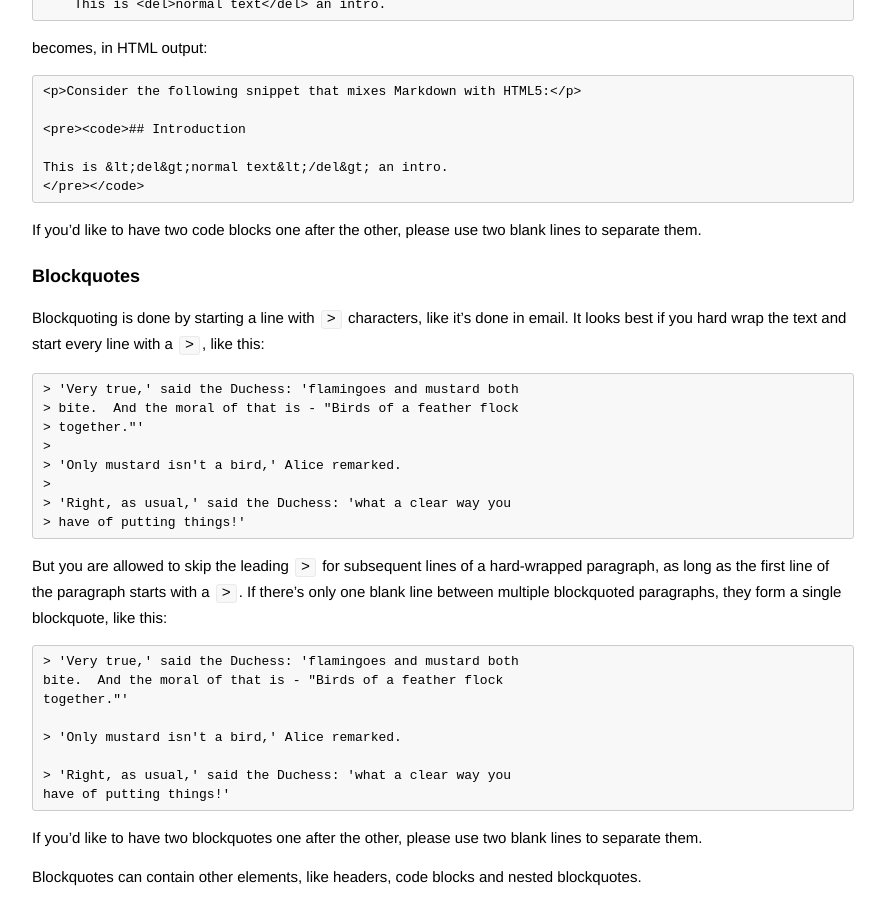
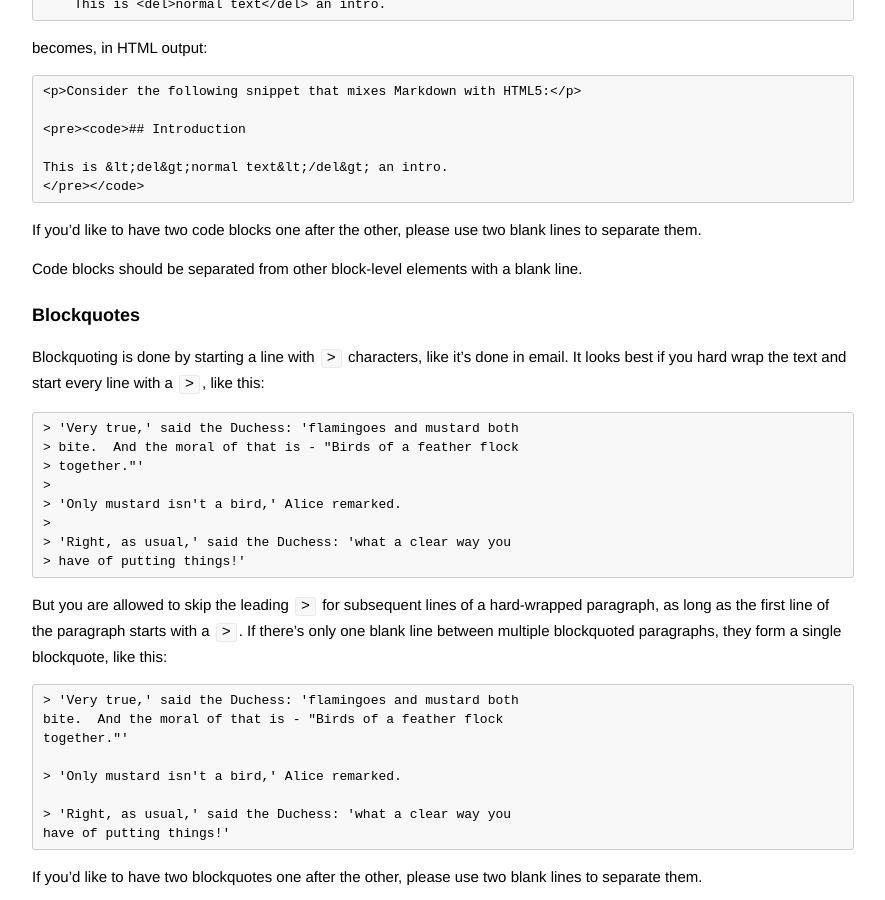
Before and after one commit to vfmd/vfmd-spec, a Jekyll site: the page built from userguide.md, in a window 1280 px wide and 900 px high, scrolled down 3799 px. Shown: the whole window, without its empty margins (197-1082 px from the left). Built offline with Jekyll 4.4.1, drawn with Linux system fonts in a browser that asks for light colours; Markdown is read by kramdown in place of the engine named in the settings.

Commit message:
userguide: Code blocks should be separated by blank lines

```diff
--- a/userguide.md
+++ b/userguide.md
@@ -211,6 +211,9 @@ becomes, in HTML output:
 
 If you'd like to have two code blocks one after the other, please use
 two blank lines to separate them.
+
+Code blocks should be separated from other block-level elements with a
+blank line.
 
 <h3 id="blockquotes">Blockquotes</h3>
 
```
